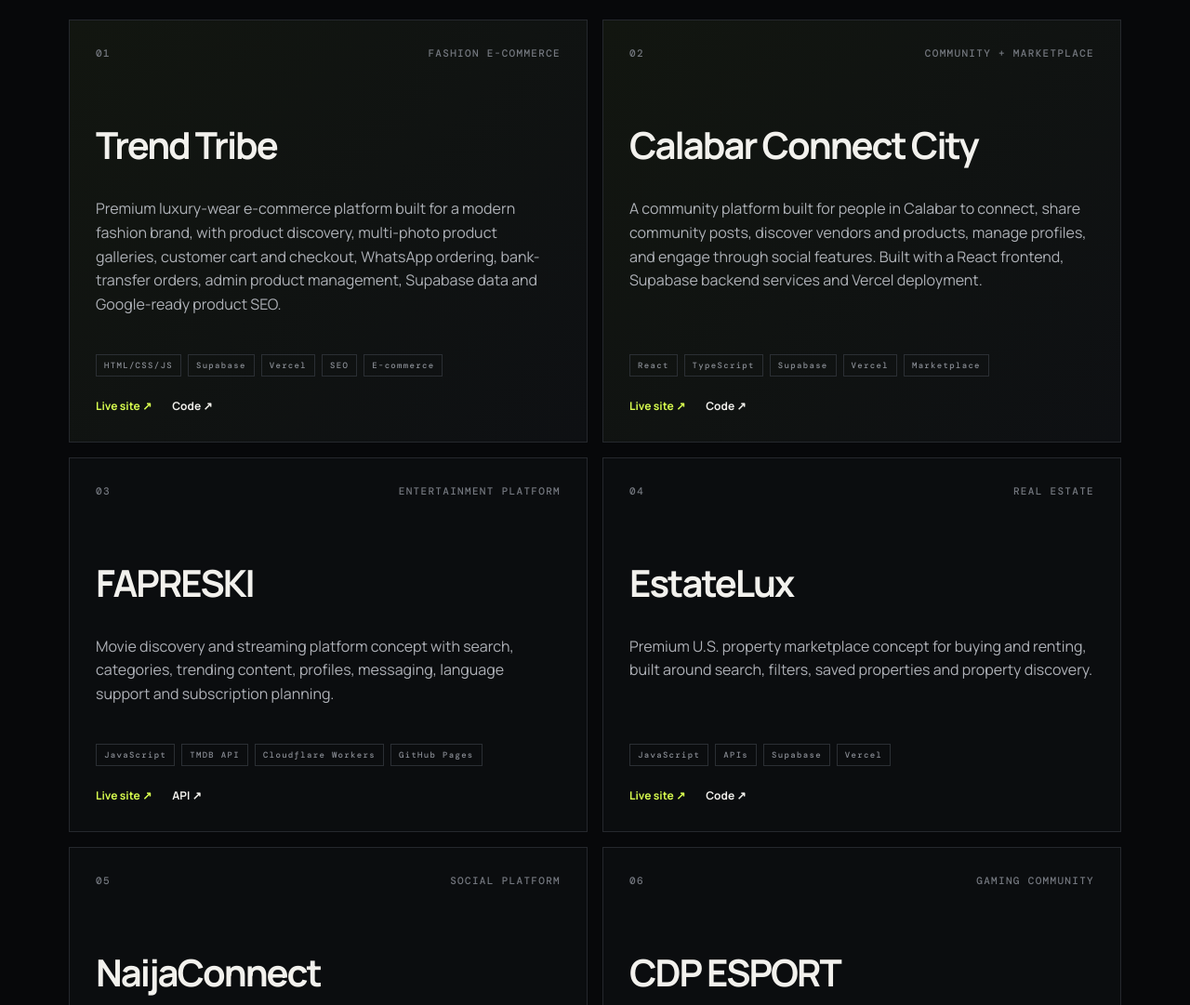
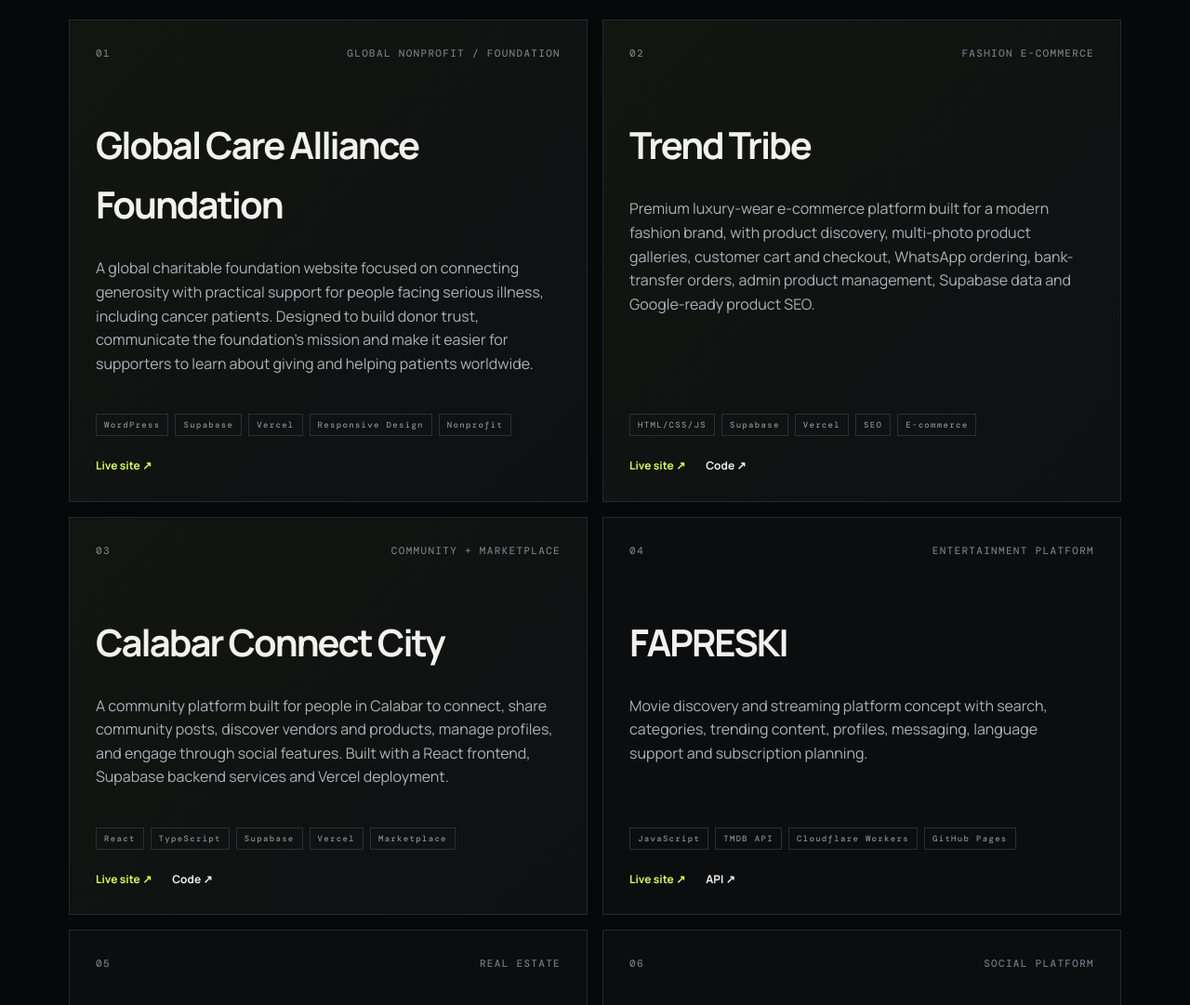
Before and after one commit to princewillobongha/topboy-travis-portfolio, a website: page index.html in a window 1280 px wide. Shown: the part 1740-2821 px from the top of the page at 93% size. Drawn offline with nearby package versions, Linux system fonts and the light colour scheme.

Commit message:
Add Global Care Alliance Foundation to portfolio

```diff
--- a/index.html
+++ b/index.html
@@ -80,7 +80,15 @@
       </div>
       <div class="project-grid">
         <article class="project-card featured">
-          <div class="project-meta"><span>01</span><span>FASHION E-COMMERCE</span></div>
+          <div class="project-meta"><span>01</span><span>GLOBAL NONPROFIT / FOUNDATION</span></div>
+          <h3>Global Care Alliance Foundation</h3>
+          <p>A global charitable foundation website focused on connecting generosity with practical support for people facing serious illness, including cancer patients. Designed to build donor trust, communicate the foundation’s mission and make it easier for supporters to learn about giving and helping patients worldwide.</p>
+          <div class="stack"><span>WordPress</span><span>Supabase</span><span>Vercel</span><span>Responsive Design</span><span>Nonprofit</span></div>
+          <div class="card-links"><a href="https://global-care-alliance-foundation.vercel.app/" target="_blank" rel="noreferrer">Live site ↗</a></div>
+        </article>
+
+        <article class="project-card featured">
+          <div class="project-meta"><span>02</span><span>FASHION E-COMMERCE</span></div>
           <h3>Trend Tribe</h3>
           <p>Premium luxury-wear e-commerce platform built for a modern fashion brand, with product discovery, multi-photo product galleries, customer cart and checkout, WhatsApp ordering, bank-transfer orders, admin product management, Supabase data and Google-ready product SEO.</p>
           <div class="stack"><span>HTML/CSS/JS</span><span>Supabase</span><span>Vercel</span><span>SEO</span><span>E-commerce</span></div>
@@ -88,7 +96,7 @@
         </article>
 
         <article class="project-card featured">
-          <div class="project-meta"><span>02</span><span>COMMUNITY + MARKETPLACE</span></div>
+          <div class="project-meta"><span>03</span><span>COMMUNITY + MARKETPLACE</span></div>
           <h3>Calabar Connect City</h3>
           <p>A community platform built for people in Calabar to connect, share community posts, discover vendors and products, manage profiles, and engage through social features. Built with a React frontend, Supabase backend services and Vercel deployment.</p>
           <div class="stack"><span>React</span><span>TypeScript</span><span>Supabase</span><span>Vercel</span><span>Marketplace</span></div>
@@ -96,7 +104,7 @@
         </article>
 
         <article class="project-card">
-          <div class="project-meta"><span>03</span><span>ENTERTAINMENT PLATFORM</span></div>
+          <div class="project-meta"><span>04</span><span>ENTERTAINMENT PLATFORM</span></div>
           <h3>FAPRESKI</h3>
           <p>Movie discovery and streaming platform concept with search, categories, trending content, profiles, messaging, language support and subscription planning.</p>
           <div class="stack"><span>JavaScript</span><span>TMDB API</span><span>Cloudflare Workers</span><span>GitHub Pages</span></div>
@@ -104,7 +112,7 @@
         </article>
 
         <article class="project-card">
-          <div class="project-meta"><span>04</span><span>REAL ESTATE</span></div>
+          <div class="project-meta"><span>05</span><span>REAL ESTATE</span></div>
           <h3>EstateLux</h3>
           <p>Premium U.S. property marketplace concept for buying and renting, built around search, filters, saved properties and property discovery.</p>
           <div class="stack"><span>JavaScript</span><span>APIs</span><span>Supabase</span><span>Vercel</span></div>
@@ -112,7 +120,7 @@
         </article>
 
         <article class="project-card">
-          <div class="project-meta"><span>05</span><span>SOCIAL PLATFORM</span></div>
+          <div class="project-meta"><span>06</span><span>SOCIAL PLATFORM</span></div>
           <h3>NaijaConnect</h3>
           <p>A social networking web application built to help people create profiles, discover other users and connect through a community-focused experience, with account authentication and profile navigation.</p>
           <div class="stack"><span>React</span><span>TypeScript</span><span>Supabase</span><span>Vercel</span></div>
@@ -120,7 +128,7 @@
         </article>
 
         <article class="project-card">
-          <div class="project-meta"><span>06</span><span>GAMING COMMUNITY</span></div>
+          <div class="project-meta"><span>07</span><span>GAMING COMMUNITY</span></div>
           <h3>CDP ESPORT</h3>
           <p>A responsive African gaming and esports community experience with sections for games, events, community, expansion and contact.</p>
           <div class="stack"><span>HTML</span><span>CSS</span><span>JavaScript</span><span>Vercel</span></div>
@@ -128,7 +136,7 @@
         </article>
 
         <article class="project-card">
-          <div class="project-meta"><span>07</span><span>CONTENT PLATFORM</span></div>
+          <div class="project-meta"><span>08</span><span>CONTENT PLATFORM</span></div>
           <h3>The Profile Ledger</h3>
           <p>Biography and public-profile publication concept designed around featured profiles, latest stories and structured profile pages.</p>
           <div class="stack"><span>Web UI</span><span>Content Architecture</span><span>Vercel</span></div>
```
